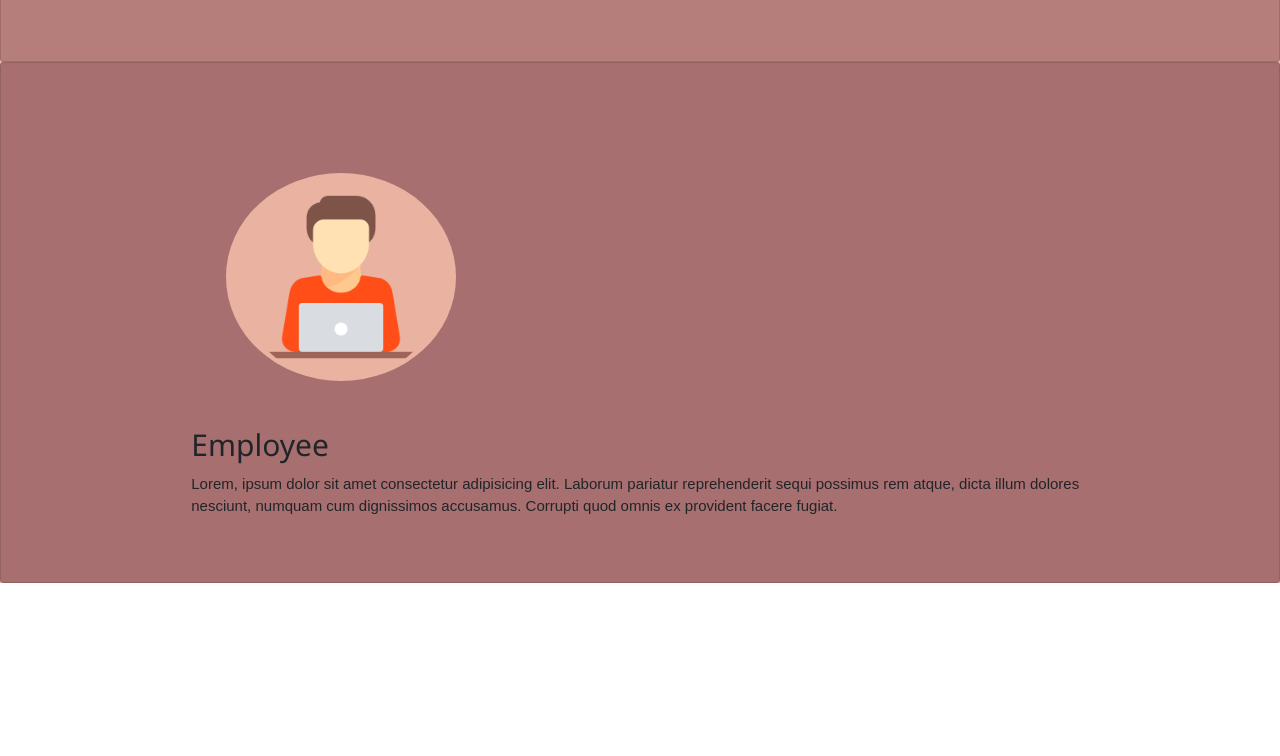
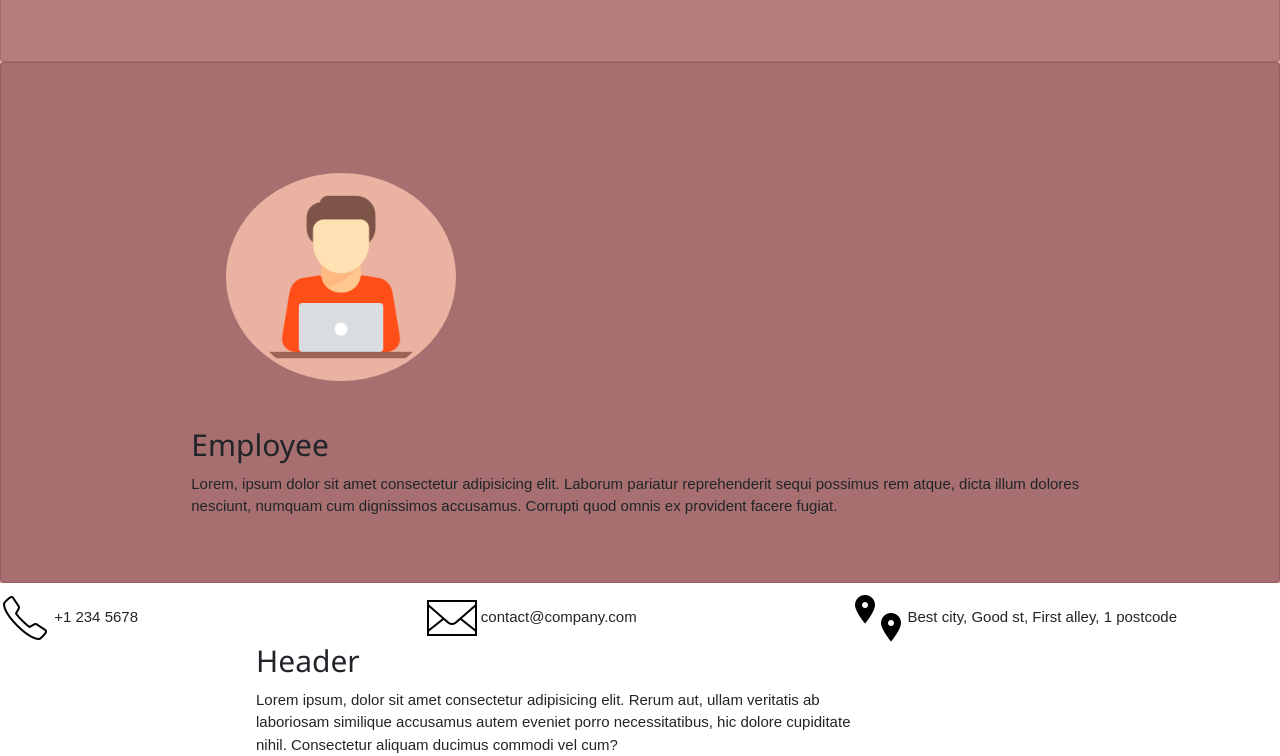
Before and after one commit to carmartdev/Official-Website-Template, a plain HTML site: page index.html in a window 1280 px wide. Shown: the part 2434-3190 px from the top of the page. Before the commit the page ends 3017 px from the top, so only its background shows below. Drawn offline with Linux system fonts and the light colour scheme; a web font is replaced by a local one.

Commit message:
Added Footer

```diff
--- a/index.html
+++ b/index.html
@@ -108,6 +108,27 @@
             </div>
         </div>
     </section>
+    <footer>
+        <div id="contact">
+            <div class="number w3-col s4">
+                <img width="50" height="50" src="src/images/icons8-phone-50.png" alt="point-objects"/>
+                +1 234 5678
+            </div>
+            <div class="email w3-col s4">
+                <img width="50" height="50" src="src/images/icons8-mail-50.png" alt="point-objects"/>
+                contact@company.com
+            </div>
+            <div class="address w3-col s4">
+                <img width="50" height="50" src="src/images/icons8-navigation-50.png" alt="point-objects"/>
+                Best city, Good st, First alley, 1 postcode
+            </div>
+        </div>
+        <div id="footer-content">
+            <h2>Header</h2>
+            <div class="socials"></div>
+            <p>Lorem ipsum, dolor sit amet consectetur adipisicing elit. Rerum aut, ullam veritatis ab laboriosam similique accusamus autem eveniet porro necessitatibus, hic dolore cupiditate nihil. Consectetur aliquam ducimus commodi vel cum?</p>
+        </div>
+    </footer>
     <script src="src/js/bootstrap.min.js"></script>
 </body>
 </html>
--- a/src/css/main.css
+++ b/src/css/main.css
@@ -31,6 +31,9 @@ header .main-p{
     color: #EAB2A0;
     text-shadow: 2px 2px 4px black;
     position: absolute;
+}
+footer{
+    justify-content: center;
 }
 #header-bg{
     width: 100%;
@@ -75,6 +78,11 @@ nav .logo{
 }
 #card4{
     background-color: #cd958b;
+}
+#footer-content{
+    width: 70%;
+    margin: 0 auto;
+    margin-left: 20%;
 }
 .employee{
     background-color: #EAB2A0;
```
